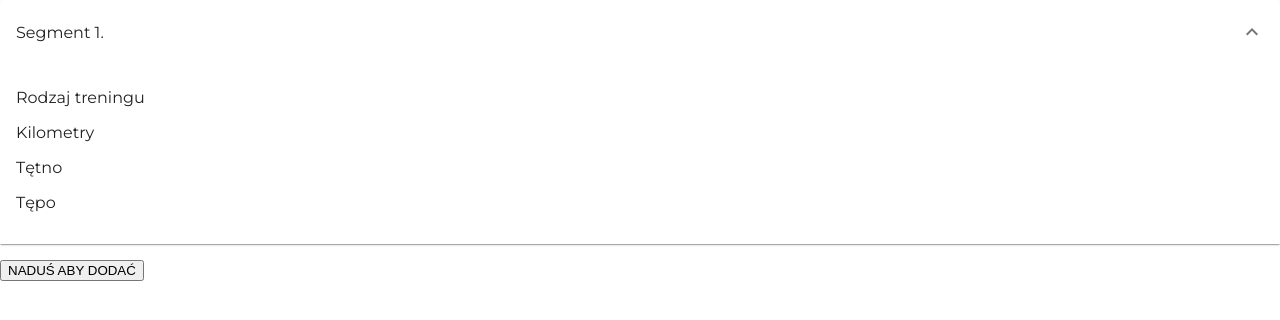
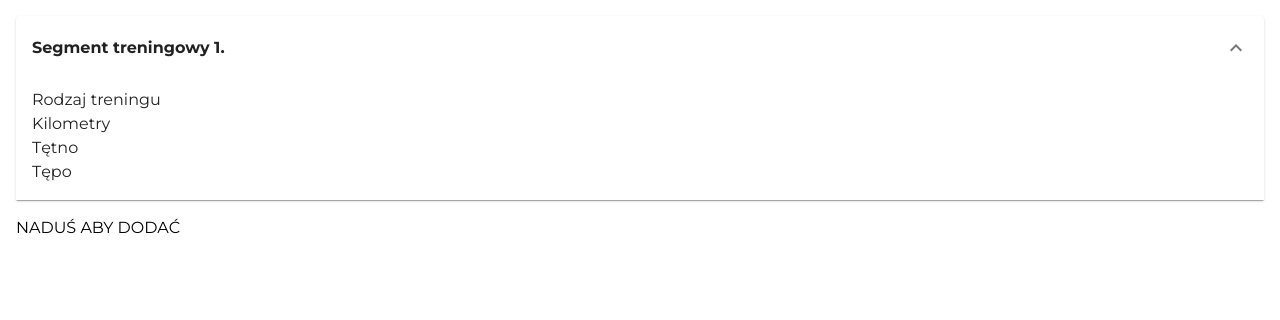
Before and after one commit to c1upek/mt-trainings, a React (Create React App) app: page / in a window 1280 px wide. Shown: the top 320 px of the page. Built offline with nearby package versions, Linux system fonts and the light colour scheme.

Commit message:
Add tailwind and gh pages deployment

```diff
--- a/src/App.tsx
+++ b/src/App.tsx
@@ -20,7 +20,7 @@ function App() {
     }
 
     return (
-        <div className="App">
+        <div className="p-4">
             {trainingSegmentsDisplay}
             <div><button onClick={handleAddTrainingSegment}>NADUŚ ABY DODAĆ</button></div>
         </div>
--- a/src/components/TrainingSegment.tsx
+++ b/src/components/TrainingSegment.tsx
@@ -20,7 +20,7 @@ function TrainingSegment({ index }: any) {
                 aria-controls={`training-segment-${index}-summary`}
                 id={`training-segment-${index}-summary`}
             >
-                Segment {index}.
+                <strong>Segment treningowy {index}.</strong>
             </AccordionSummary>
             <AccordionDetails>
                 <p>Rodzaj treningu</p>
--- a/src/index.css
+++ b/src/index.css
@@ -1,3 +1,7 @@
+@tailwind base;
+@tailwind components;
+@tailwind utilities;
+
 body {
   margin: 0;
 
--- /dev/null
+++ b/tailwind.config.js
@@ -0,0 +1,10 @@
+/** @type {import('tailwindcss').Config} */
+module.exports = {
+  content: [
+    "./src/**/*.{js,jsx,ts,tsx}",
+  ],
+  theme: {
+    extend: {},
+  },
+  plugins: [],
+}
```
Also changed, not shown: package.json (+7 -1 lines), 1 other file (tests, documents, lock files or other folders).
